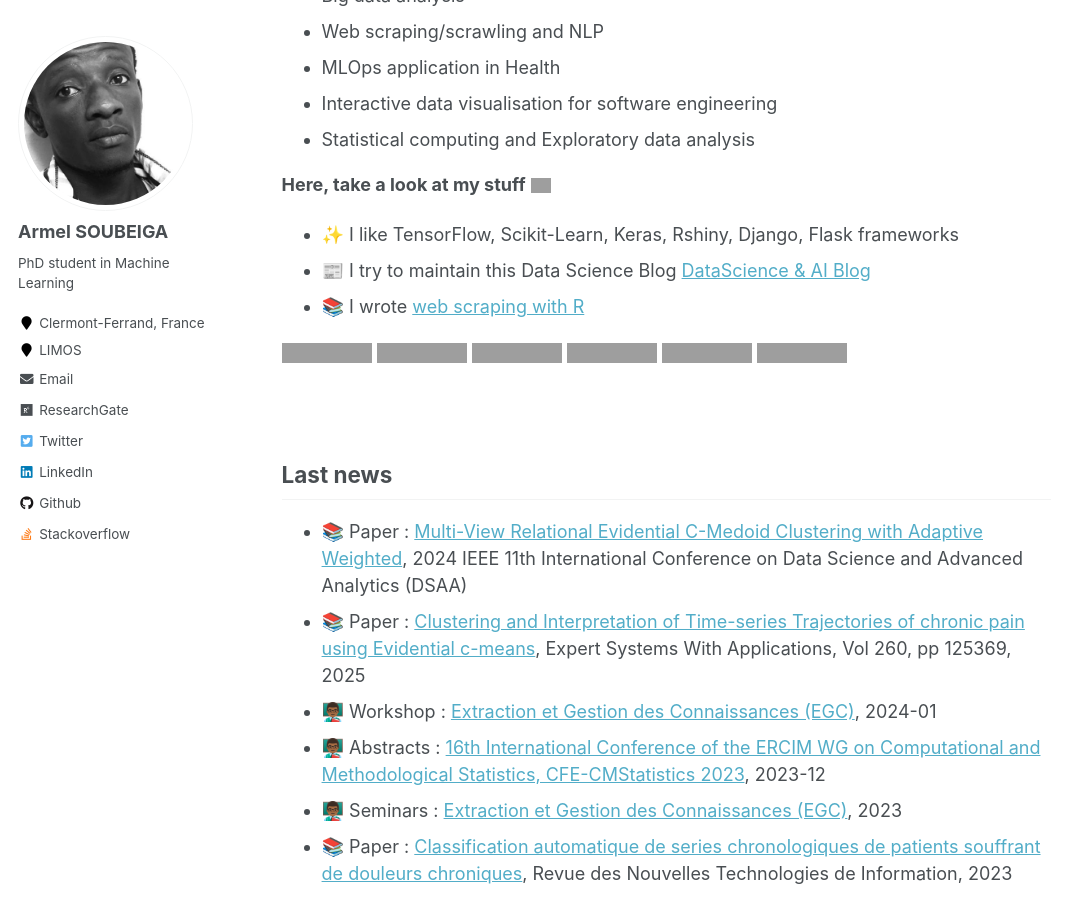
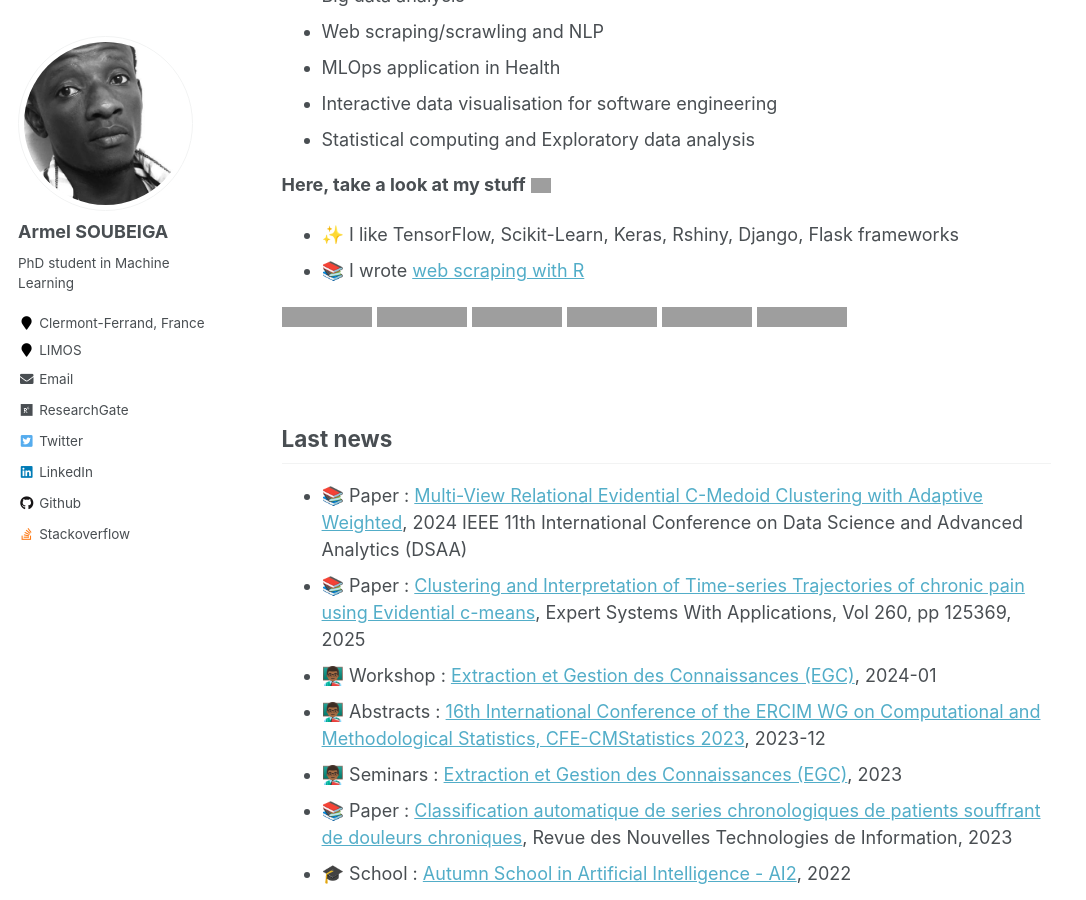
Before and after one commit to armelsoubeiga/armelsoubeiga.github.io, a Jekyll site: the page built from _pages/about.md, in a window 1280 px wide and 900 px high, scrolled down 694 px, cut to the strip 0-900 px from the top of the window. Shown: the whole strip, without its empty margins (0-1086 px from the left). Built offline with Jekyll 4.4.1, drawn with Linux system fonts in a browser that asks for light colours; grey boxes are pictures that could not be loaded.

Commit message:
Update about.md

```diff
--- a/_pages/about.md
+++ b/_pages/about.md
@@ -28,7 +28,6 @@ My research activities focus on Machine Learning problems and its application in
 **Here, take a look at my stuff**  <img src="https://raw.githubusercontent.com/aemmadi/aemmadi/master/wave.gif" width="20px">
 
 - ✨ I like TensorFlow, Scikit-Learn, Keras, Rshiny, Django, Flask frameworks
-- 📰 I try to maintain this Data Science Blog [DataScience & AI Blog](https://armelsoubeiga.pythonanywhere.com/)
 - 📚  I wrote [web scraping with R](https://www.amazon.fr/dp/B0B6XGTXKP)
 
 [![Python](https://img.shields.io/badge/-programming-black?style=flat-square&logo=python&link=https://github.com/armelsoubeiga)](https://github.com/armelsoubeiga)
@@ -51,7 +50,5 @@ My research activities focus on Machine Learning problems and its application in
 - 🎓 School : [Autumn School in Artificial Intelligence - AI2](http://ia2.gdria.fr/autumn-school-in-artificial-intelligence/), 2022
 
 
-<br/>
-
 {% include base_path %}
 [![](images/porfolio/mygal.PNG)]({{ base_path }}{{ pages.url }}/portfolio)
```
